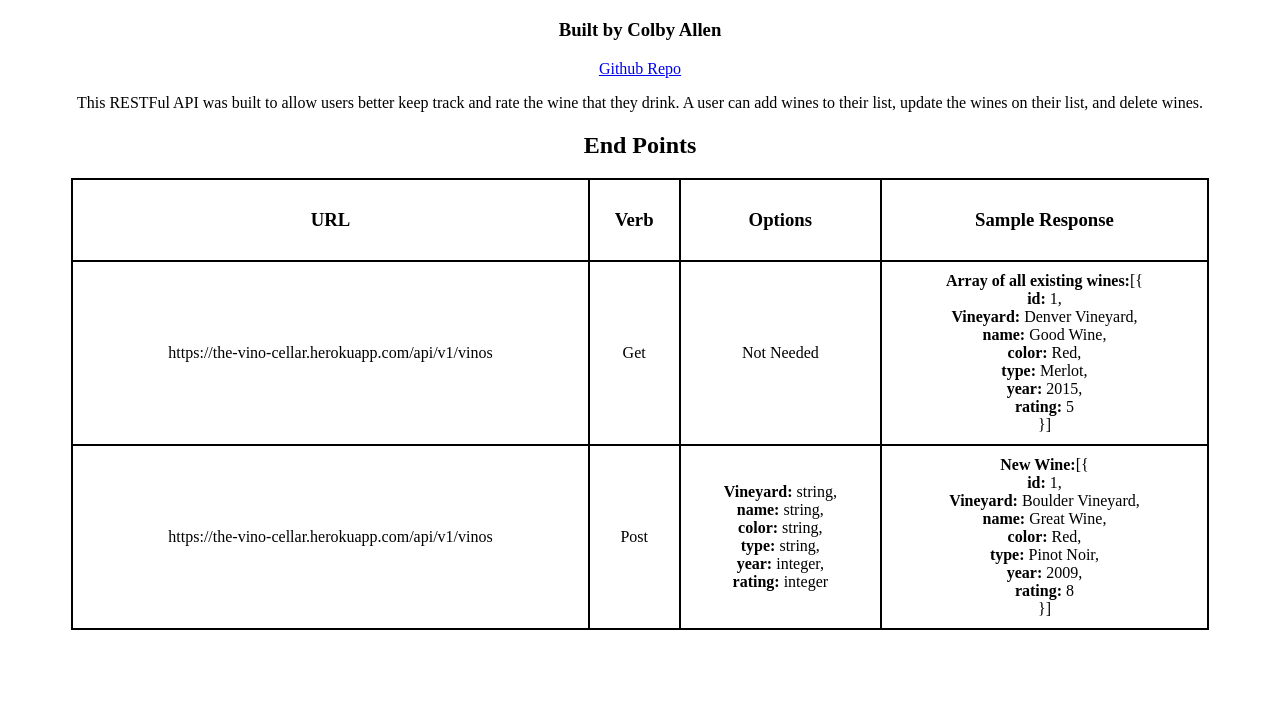
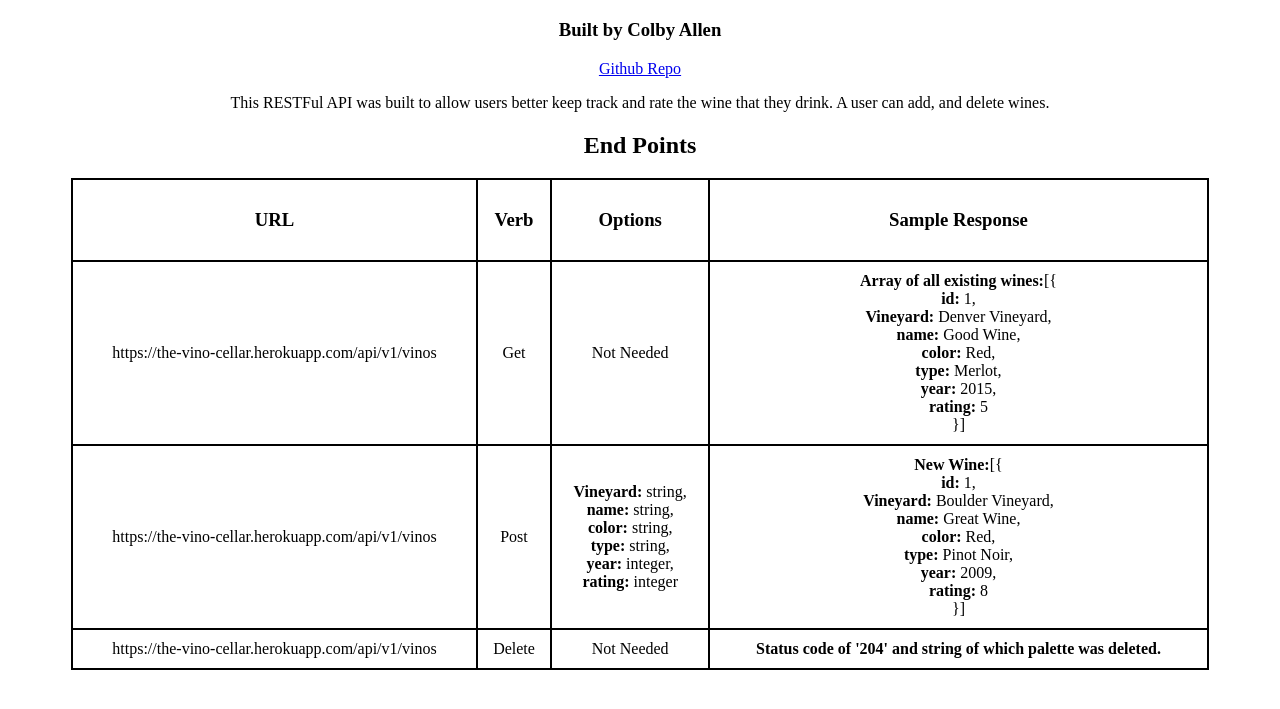
Before and after one commit to colbyallen012/My-Cellar, a website: page Public/index.html in a window 1280 px wide. Shown: the part 61-770 px from the top of the page. Drawn offline with Linux system fonts and the light colour scheme.

Commit message:
add documentation for delete request

```diff
--- a/Public/index.html
+++ b/Public/index.html
@@ -10,7 +10,7 @@
       <a class="git-hub" target="_blank" href="https://github.com/colbyallen012/My-Cellar">Github Repo</a>
     </header>
     <main>
-      <p>This RESTFul API was built to allow users better keep track and rate the wine that they drink. A user can add wines to their list, update the wines on their list, and delete wines.</p>
+      <p>This RESTFul API was built to allow users better keep track and rate the wine that they drink. A user can add, and delete wines.</p>
       <h2>End Points</h2>
       <table class="endpoints">
         <tr>
@@ -31,6 +31,12 @@
           <td><strong>Vineyard: </strong>string,</br><strong>name: </strong>string,</br><strong>color: </strong>string,</br><strong>type: </strong>string,</br><strong>year: </strong>integer,</br><strong>rating: </strong>integer</br></td>
           <td><strong>New Wine:</strong>[{</br><strong>id: </strong> 1,</br><strong>Vineyard: </strong>Boulder Vineyard,</br><strong>name: </strong>Great Wine,</br><strong>color: </strong>Red,</br><strong>type: </strong>Pinot Noir,</br><strong>year: </strong>2009,</br><strong>rating: </strong>8</br>}]</td>
         </tr>
+        <tr>
+          <td>https://the-vino-cellar.herokuapp.com/api/v1/vinos</td>
+          <td>Delete</td>
+          <td>Not Needed</td>
+          <td><strong>Status code of '204' and string of which palette was deleted.</strong></td>
+        </tr>
       </table>
     </main>
   </body>
```
